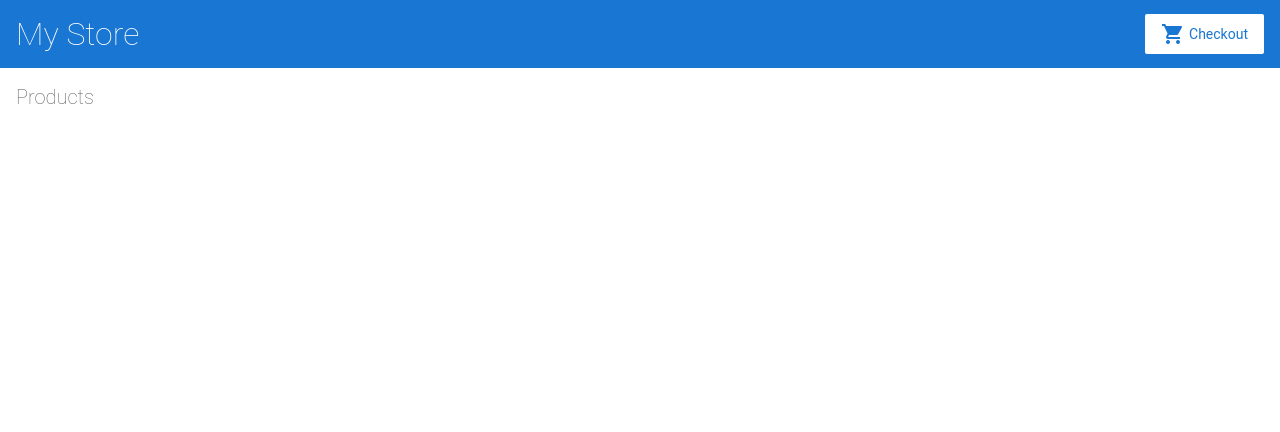
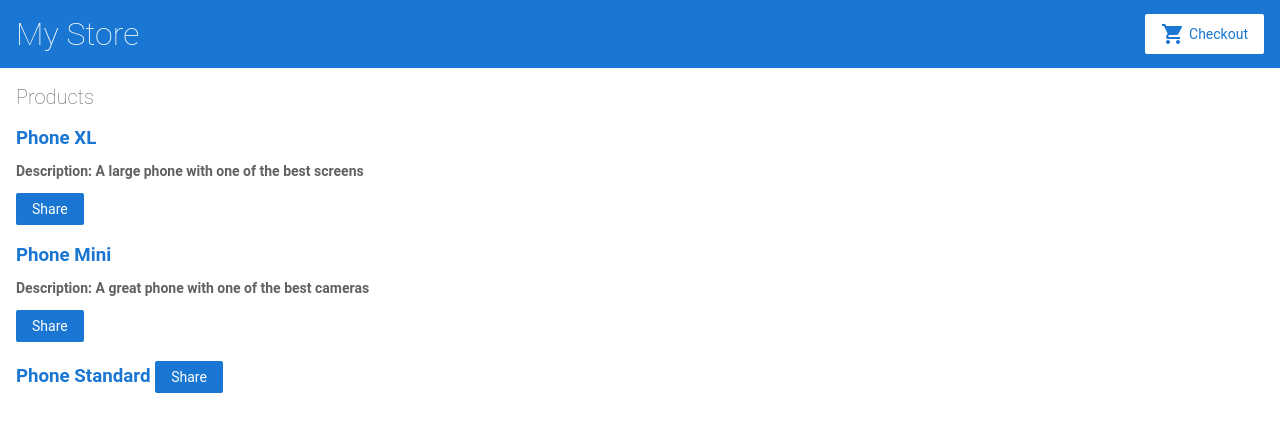
Before and after one commit to NikitaChernyavskii/angular-sample-tutorial, an Angular app: page / in a window 1280 px wide. Shown: the top 432 px of the page. Built offline with nearby package versions, Linux system fonts and the light colour scheme.

Commit message:
3 files modified, 3 added

```diff
--- a/src/app/app.module.ts
+++ b/src/app/app.module.ts
@@ -6,6 +6,7 @@ import { ReactiveFormsModule } from '@angular/forms';
 import { AppComponent } from './app.component';
 import { TopBarComponent } from './top-bar/top-bar.component';
 import { ProductListComponent } from './product-list/product-list.component';
+import { ProductAlertsComponent } from './product-alerts/product-alerts.component';
 
 @NgModule({
   imports: [
@@ -18,7 +19,8 @@ import { ProductListComponent } from './product-list/product-list.component';
   declarations: [
     AppComponent,
     TopBarComponent,
-    ProductListComponent
+    ProductListComponent,
+    ProductAlertsComponent
   ],
   bootstrap: [
     AppComponent
--- /dev/null
+++ b/src/app/product-alerts/product-alerts.component.html
@@ -0,0 +1,3 @@
+<p>
+  product-alerts works!
+</p>
--- /dev/null
+++ b/src/app/product-alerts/product-alerts.component.ts
@@ -0,0 +1,12 @@
+import { Component, OnInit, Input } from '@angular/core';
+
+@Component({
+  selector: 'app-product-alerts',
+  templateUrl: './product-alerts.component.html',
+  styleUrls: ['./product-alerts.component.css']
+})
+export class ProductAlertsComponent implements OnInit {
+  constructor() {}
+
+  ngOnInit() {}
+}
--- a/src/app/product-list/product-list.component.html
+++ b/src/app/product-list/product-list.component.html
@@ -1,5 +1,17 @@
 <h2>Products</h2>
-
+<div *ngFor="let product of products">
+  <h3>
+    <a [title]="product.name + ' details'">
+      {{ product.name }}
+    </a>
+    <p *ngIf="product.description">
+      Description: {{ product.description }}
+    </p>
+    <button (click)="share()">
+      Share
+    </button>
+  </h3>
+</div>
 
 <!--
 Copyright Google LLC. All Rights Reserved.
--- a/src/app/product-list/product-list.component.ts
+++ b/src/app/product-list/product-list.component.ts
@@ -15,7 +15,6 @@ export class ProductListComponent {
   }
 }
 
-
 /*
 Copyright Google LLC. All Rights Reserved.
 Use of this source code is governed by an MIT-style license that
```
Also changed, not shown: src/app/product-alerts/product-alerts.component.css (added).
